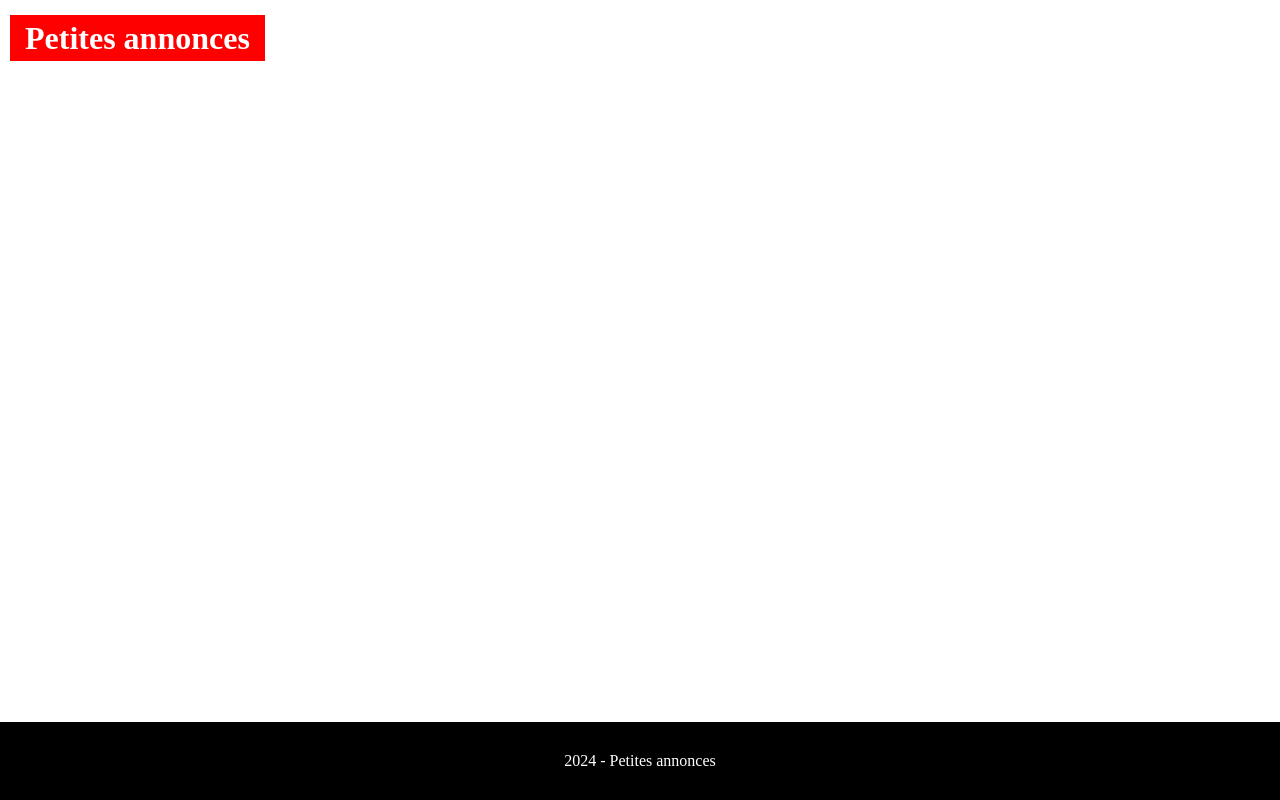
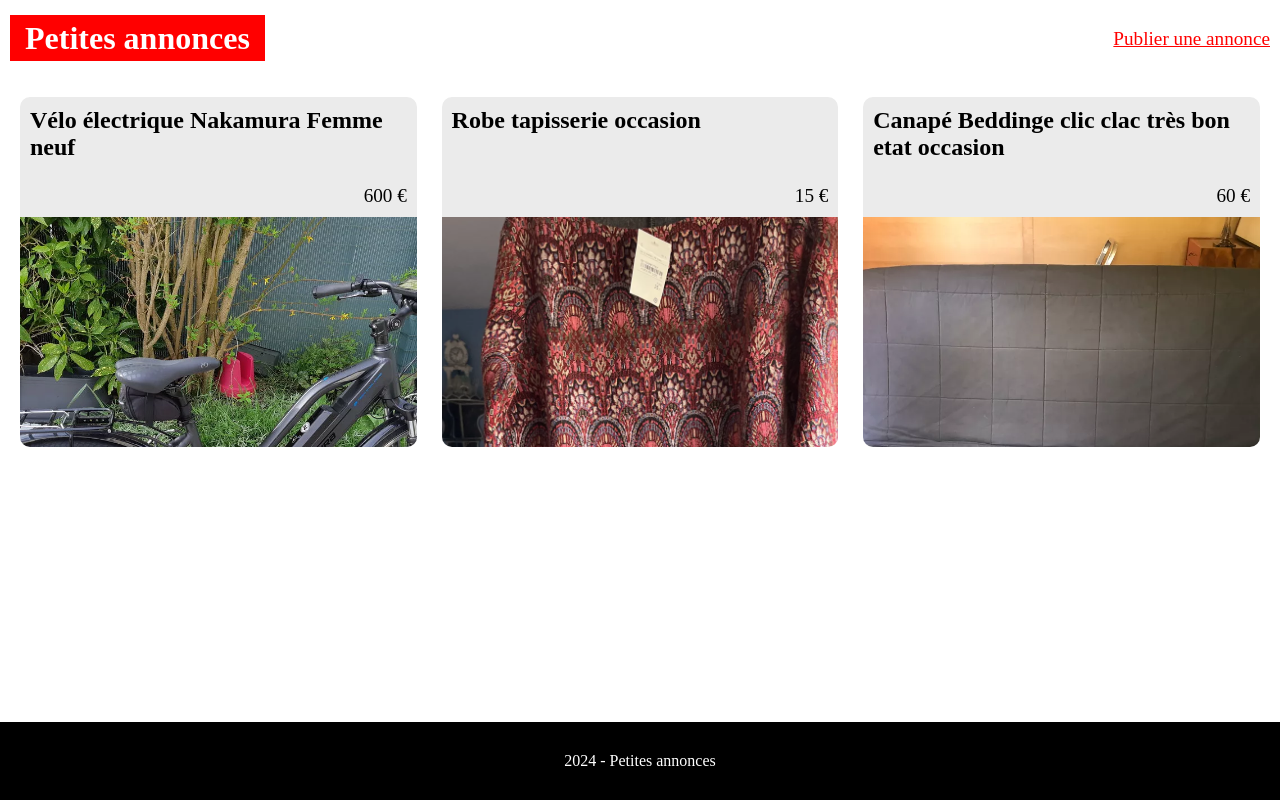
Before and after one commit to Jorkory/petitesAnnonces, a PHP site: page /templates/accueil.php in a window 1280 px wide. Run offline with PHP 8.4, Linux system fonts and the light colour scheme.

Commit message:
add home page

```diff
--- /dev/null
+++ b/libs/ads.php
@@ -0,0 +1,28 @@
+<?php
+
+$ads = [
+    [
+        'id' => 1,
+        'title' => 'Vélo électrique Nakamura Femme neuf',
+        'description' => 'VAE Femme comme neuf
+        1 ère main 320 kms réels
+        Acheté 1399 Euros en 2018
+        Autonomie batterie 60',
+        'price' => 600,
+        'image' => '/libs/images/velo.png',
+    ],
+    [
+        'id' => 2,
+        'title' => 'Robe tapisserie occasion',
+        'description' => 'Belle robe neuve avec étiquette',
+        'price' => 15,
+        'image' => '/libs/images/robe.png',
+    ],
+    [
+        'id' => 3,
+        'title' => 'Canapé Beddinge clic clac très bon etat occasion',
+        'description' => 'Canapé peu utilise chambre d amis matelas très propre dimensions 2m x1m40 housse grise',
+        'price' => 60,
+        'image' => '/libs/images/canape.png',
+    ],
+    ];
--- a/templates/accueil.php
+++ b/templates/accueil.php
@@ -1,3 +1,7 @@
+<?php
+    include_once(__DIR__ . '/../libs/ads.php');
+?>
+
 <!DOCTYPE html>
 <html lang-"fr">
     <head>
@@ -10,7 +14,17 @@
     <body>
         <?php require_once(__DIR__ ."/layout/header.php") ?>
             <main>
-
+                <?php foreach ($ads as $ad): ?>
+                    <article>
+                        <a href="/<?= $ad['id']?>">
+                        <div class="info">
+                            <h2><?= $ad['title'] ?></h2>
+                            <p><?= $ad['price'] ?> €</p>
+                        </div>
+                        <img src="<?= $ad['image'] ?>" alt="<?= $ad['title'] ?>" />
+                        </a>
+                    </article>
+                <?php endforeach ?>
             </main>
         <?php require_once(__DIR__ . "/layout/footer.php") ?>
     </body>
--- a/templates/layout/header.php
+++ b/templates/layout/header.php
@@ -1,3 +1,4 @@
 <header class="header">
-    <h1 class="header__title">Petites annonces</h1>
+    <a href='accueil.php' class="header__link"><h1 class="header__link-title">Petites annonces</h1></a>
+    <a href="#" class="header__btn">Publier une annonce</a>
 </header>
--- a/templates/styles/style.css
+++ b/templates/styles/style.css
@@ -6,20 +6,97 @@ body {
   display: flex;
   flex-direction: column;
   min-height: 100vh;
+  height: 100%;
 }
 
 main {
+  max-width: 1240px;
   flex: 1;
+  display: flex;
+  flex-wrap: wrap;
+  padding: 20px;
+  gap: 15px;
+  margin: auto;
+  justify-content: space-between;
+  align-content: start;
+}
+main article {
+  width: 32%;
+  height: 350px;
+  display: flex;
+  flex-direction: column;
+  border-radius: 10px;
+  overflow: hidden;
+  transition: box-shadow 200ms;
+}
+main article a {
+  text-decoration: none;
+  color: black;
+}
+@media (max-width: 768px) {
+  main article {
+    width: 48%;
+  }
+}
+@media (max-width: 480px) {
+  main article {
+    width: 100%;
+  }
+}
+main article:hover {
+  box-shadow: rgba(0, 0, 0, 0.35) 0px 5px 15px;
+}
+main article .info {
+  height: 100px;
+  display: flex;
+  flex-direction: column;
+  justify-content: space-between;
+  background-color: rgb(235, 235, 235);
+  padding: 10px;
+}
+main article .info p {
+  text-align: end;
+  font-size: 1.2rem;
+}
+main article img {
+  height: 100%;
+  width: 100%;
+  -o-object-fit: cover;
+     object-fit: cover;
 }
 
 .header {
-  margin: 20px 10px;
+  max-width: 1440px;
+  width: 100%;
+  display: flex;
+  justify-content: space-between;
+  align-items: center;
+  margin: 20px auto;
 }
-.header__title {
+.header__link {
+  text-decoration: none;
+}
+.header__link-title {
   display: inline;
   color: white;
   background-color: red;
   padding: 5px 15px;
+  margin-left: 10px;
+}
+@media (max-width: 480px) {
+  .header__link-title {
+    font-size: 1.1rem;
+  }
+}
+.header__btn {
+  color: red;
+  font-size: 1.2rem;
+  margin-right: 10px;
+}
+@media (max-width: 480px) {
+  .header__btn {
+    font-size: 0.95rem;
+  }
 }
 
 .footer__text {
--- a/templates/styles/style.scss
+++ b/templates/styles/style.scss
@@ -6,21 +6,104 @@ body {
     display: flex;
     flex-direction: column;
     min-height: 100vh;
+    height: 100%;
 }
 
 main {
+    max-width: 1240px;
     flex:1;
+    display: flex;
+    flex-wrap: wrap;
+    padding: 20px;
+    gap: 15px;
+    margin: auto;
+    justify-content: space-between;
+    align-content: start;
+
+    article {
+        width: 32%;
+        height: 350px;
+        display: flex;
+        flex-direction: column;
+        border-radius: 10px;
+        overflow: hidden;
+        transition: box-shadow 200ms;
+
+
+        a {
+            text-decoration: none;
+            color: black;
+        }
+
+        @media (max-width:768px) {
+            width: 48%;
+        }
+
+        @media (max-width:480px) {
+            width: 100%;
+        }
+
+        &:hover {
+            box-shadow: rgba(0, 0, 0, 0.35) 0px 5px 15px;
+        }
+
+        .info {
+            height: 100px;
+            display: flex;
+            flex-direction: column;
+            justify-content: space-between;
+            background-color: rgb(235, 235, 235);
+            padding: 10px;
+
+            p{
+                text-align: end;
+                font-size: 1.2rem;
+            }
+        }
+        img {
+            height: 100%;
+            width: 100%;
+            object-fit:cover;
+        }
+    }
 
 }
 
 .header {
-    margin: 20px 10px;
+    max-width: 1440px;
+    width: 100%;
+    display: flex;
+    justify-content: space-between;
+    align-items: center;
+    margin: 20px auto;
 
-    &__title {
-        display: inline;
-        color: white;
-        background-color: red;
-        padding: 5px 15px;
+    &__link {
+        text-decoration: none;
+
+        &-title {
+            display: inline;
+            color: white;
+            background-color: red;
+            padding: 5px 15px;
+            margin-left: 10px;
+
+            @media (max-width:480px) {
+                font-size: 1.1rem;
+            }
+
+        }
+    }
+
+
+
+    &__btn {
+        color: red;
+        font-size: 1.2rem;
+        margin-right: 10px;
+
+        @media (max-width:480px) {
+            font-size: 0.95rem;
+        }
     }
 }
 
```
Also changed, not shown: libs/images/canape.png (added), libs/images/robe.png (added), libs/images/velo.png (added), 1 other file.
